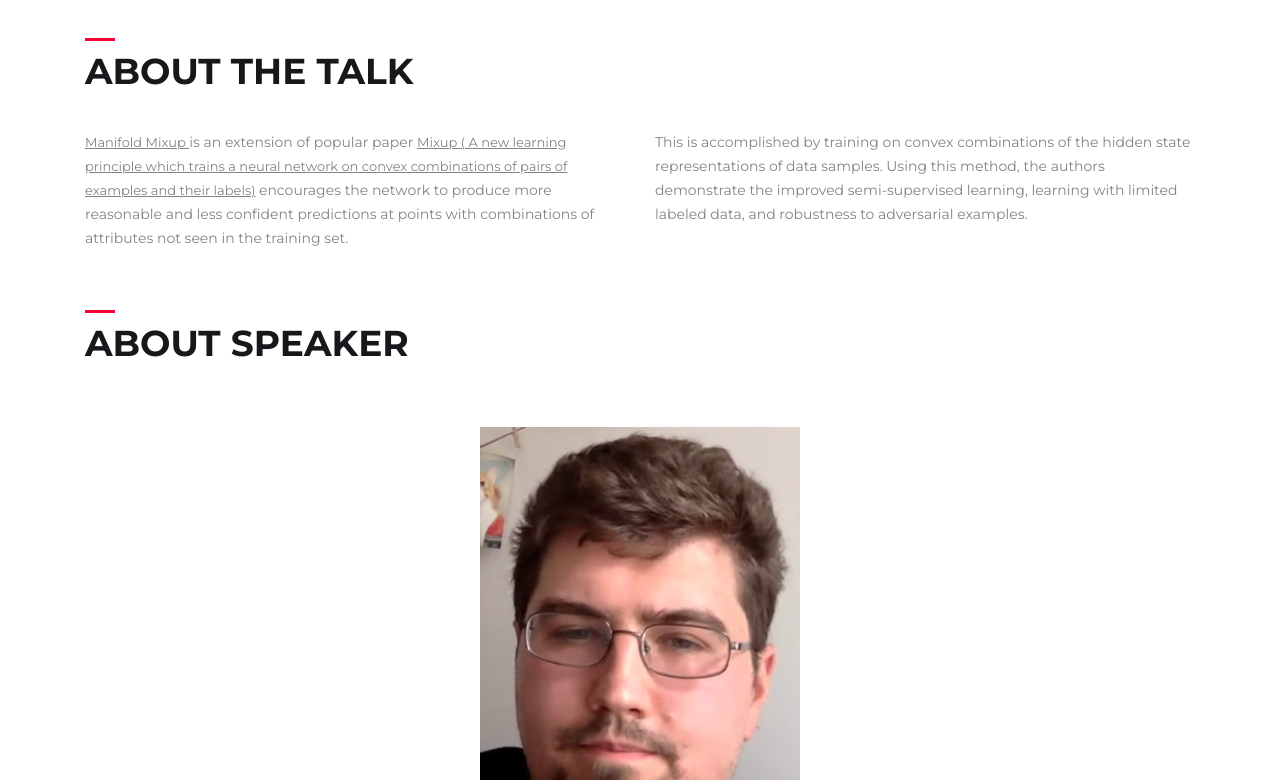
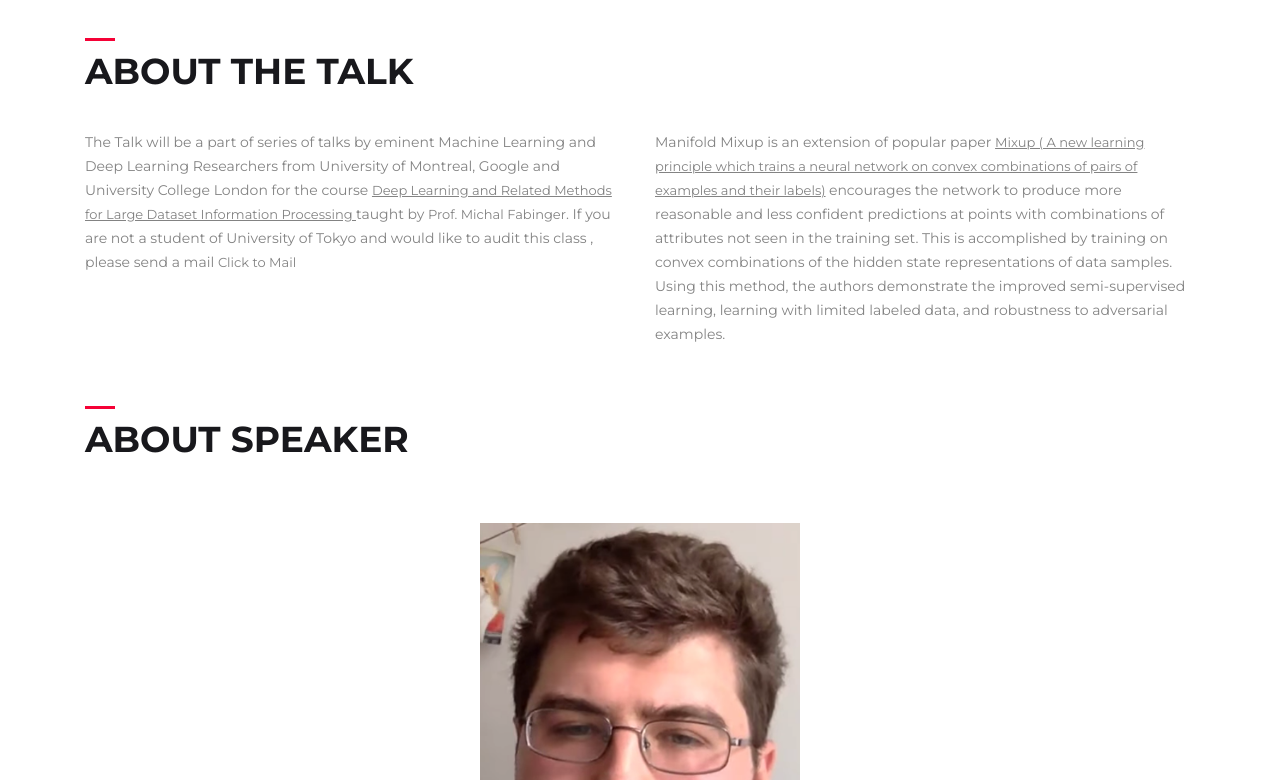
Before and after one commit to deep-learning-jp/deep-learning-jp.github.io, a website: page index.html in a window 1280 px wide. Shown: the part 1560-2340 px from the top of the page. Drawn offline with nearby package versions, Linux system fonts and the light colour scheme; files whose address does not match are found by name; a web font is replaced by a local one.

Commit message:
added support for more information

```diff
--- a/index.html
+++ b/index.html
@@ -325,11 +325,14 @@ var clock = $('.clock').FlipClock(diff, {
         <div class="row justify-content-center">
             <div class="col-12 col-md-6">
                 <p>
-                    <a href="https://arxiv.org/abs/1806.05236" target="_blank"> <u>   Manifold Mixup </u> </a> is an extension of popular paper <a href="https://arxiv.org/abs/1710.09412" target="_blank"> <u> Mixup ( A new learning principle which trains a neural network on convex combinations of pairs of examples and their labels)</u> </a> encourages the network to produce more reasonable and less confident predictions at points with combinations of attributes not seen in the training set.
-                </p>
+                   The Talk will be a part of series of talks by eminent Machine Learning and Deep Learning Researchers from University of Montreal, Google and University College London for the course <span> <a href="http://catalog.he.u-tokyo.ac.jp/g-detail?code=291324-04&year=2018&x=12&y=16" target="_blank"> <u>Deep Learning and Related Methods for Large Dataset Information Processing </u> </a> </span> taught by <a href="http://www.e.u-tokyo.ac.jp/fservice/faculty/fabinger/fabinger.j/fabinger01.j.html" target="_blank"> Prof. Michal Fabinger</a>. If you are not a student of University of Tokyo and would like to audit this class , please send a mail <a href="mailto:fabinger@gmail.com" target="_blank" onclick="window.open('your WS URL');">Click to Mail</a>
+
+               </p>
             </div>
             <div class="col-12 col-md-6">
                 <p>
+                    Manifold Mixup </u> </a> is an extension of popular paper <a href="https://arxiv.org/abs/1710.09412" target="_blank"> <u> Mixup ( A new learning principle which trains a neural network on convex combinations of pairs of examples and their labels)</u> </a> encourages the network to produce more reasonable and less confident predictions at points with combinations of attributes not seen in the training set.
+
                     This is accomplished by training on convex combinations of the hidden state representations of data samples. Using this method, the authors demonstrate the  improved semi-supervised learning, learning with limited labeled data, and robustness to adversarial examples. <!-- In addition Manifold Mixup requires no (significant) additional computation making it a very useful NN learning algorithm. -->
                 </p>
             </div>
@@ -407,6 +410,8 @@ var clock = $('.clock').FlipClock(diff, {
             </h3>
         </div>
     </div>
+
+
     <div class="row justify-content-center no-gutters">
         <div class="col-md-3 col-sm-6">
             <div class="speaker_box">
@@ -420,19 +425,32 @@ var clock = $('.clock').FlipClock(diff, {
                 </div>
             </div>
         </div>
-        <!--
-        <div class="col-md-3 col-sm-6">
+
+<!--         <div class="col-md-3 col-sm-6">
+
+
+
+
+
+
+
             <div class="speaker_box">
-                <div class="speaker_img">
-                    <img src="assets/img/speakers/s2.png" alt="speaker name">
+
                     <div class="info_box">
                         <h5 class="name">James Oliver</h5>
                         <p class="position">CEO Company</p>
                     </div>
-                </div>
-            </div>
+                </div> -->
 
-        </div>
+
+<!-- This talk will be presented by Alex Lamb a researcher under <a href="http://www.iro.umontreal.ca/~bengioy/yoshua_en/" target="_blank"> Prof. Yoshua Bengio </a> and a Research Scientist at Amazon. Alex has published several seminal research papers in Deep Learning and frequently contributes with sharing his works on Quora <a href="https://www.facebook.com/alex.lamb1?ref=br_rs"> Facebook</a> and
+ -->
+
+
+
+
+
+<!--
         <div class="col-md-3 col-sm-6">
             <div class="speaker_box">
                 <div class="speaker_img">
```
